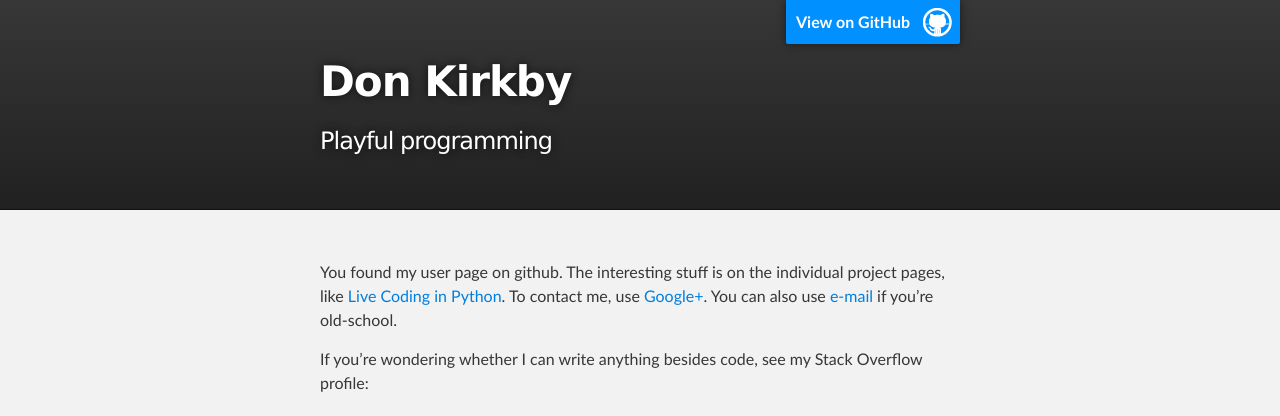
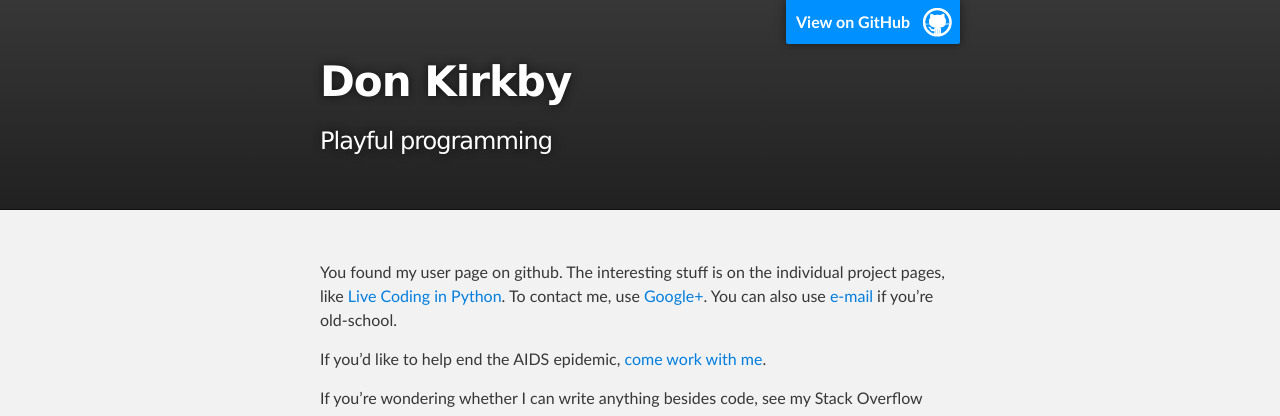
Before and after one commit to donkirkby/donkirkby.github.com, a Jekyll site: the page built from index.md, in a window 1280 px wide and 900 px high, cut to the strip 0-416 px from the top of the window. Built offline with Jekyll 4.4.1, drawn with Linux system fonts in a browser that asks for light colours.

Commit message:
Add job link

```diff
--- a/index.md
+++ b/index.md
@@ -9,6 +9,8 @@ contact me, use
 <a href="http://profiles.google.com/donkirkby">Google+</a>. You can also use
 <a href="http://www.google.com/recaptcha/mailhide/d?k=01PxMhmzBXZ6RTE_q0gU-dEA==&amp;c=x_pL0sQHAaTbWaBA2rGEX6F6mWc2ru6wZ0i4DcdrVz8=">e-mail</a>
 if you're old-school.
+
+If you'd like to help end the AIDS epidemic, [come work with me][jobs].
 
 If you're wondering whether I can write anything besides code, see my Stack
 Overflow profile:
```
Also changed, not shown: other parts of index.md (+2 -0 lines).
